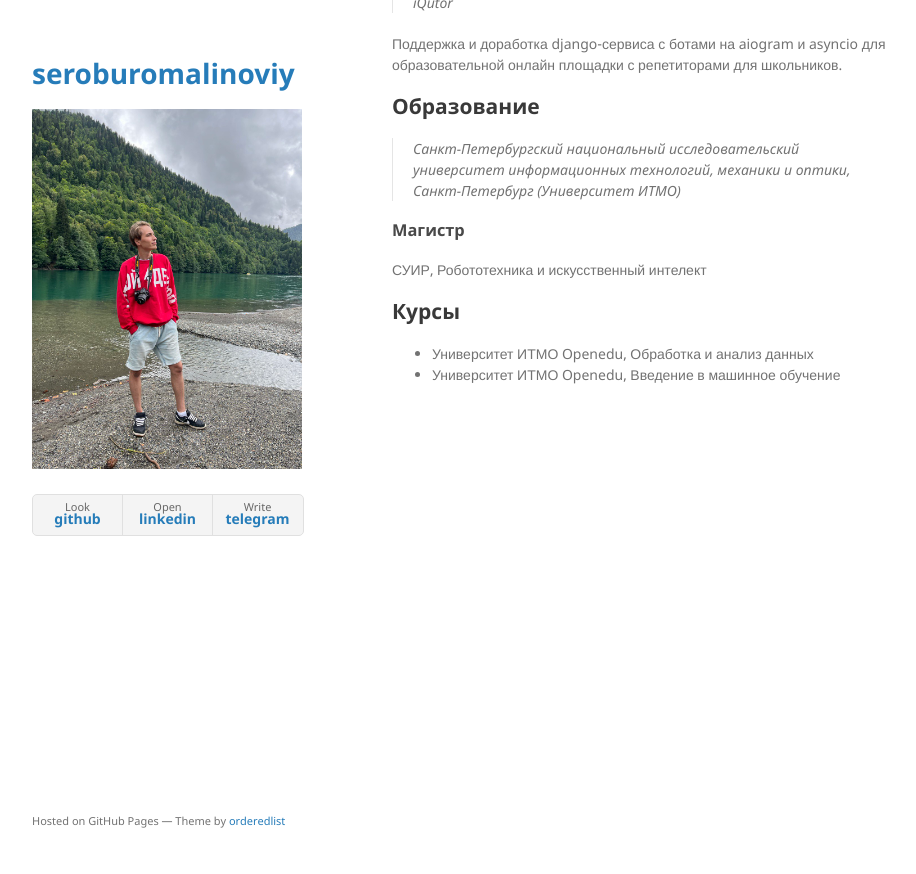
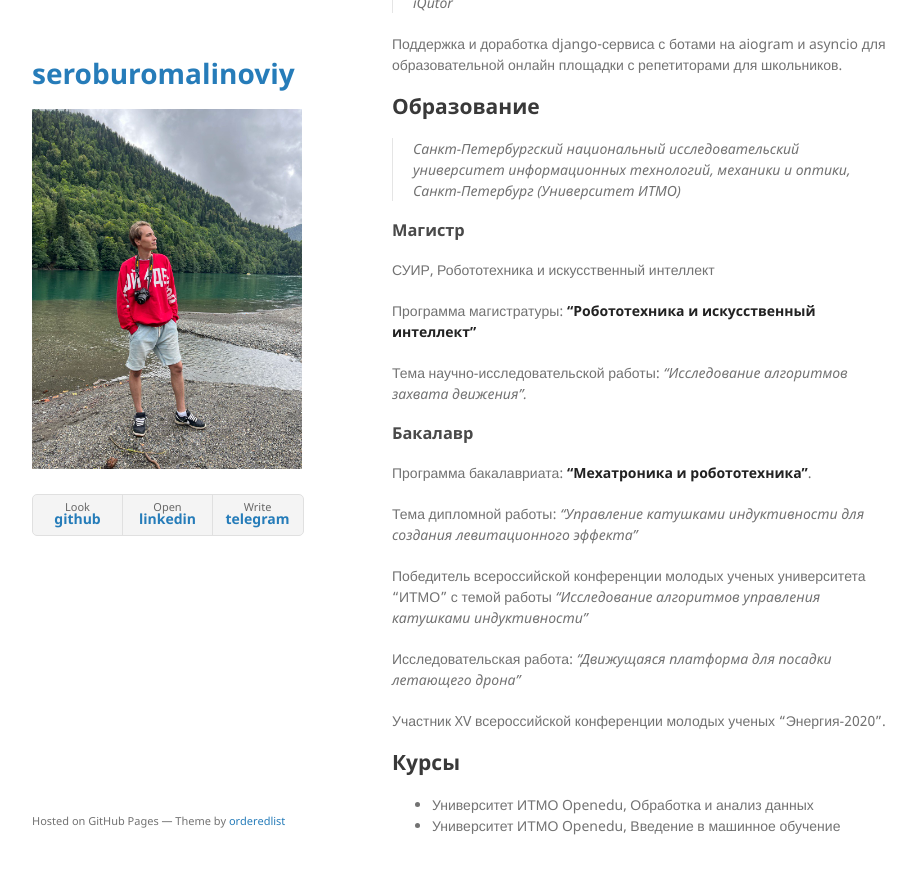
Before and after one commit to seroburomalinoviy/seroburomalinoviy.github.io, a Jekyll site: the page built from index.md, in a window 1280 px wide and 900 px high, scrolled down 1141 px. Shown: the top 874 px of the window, without its empty margins (178-1094 px from the left). Built offline with Jekyll 4.4.1, drawn with Linux system fonts in a browser that asks for light colours; the repository's description, which GitHub fills in, is left out; our own code applies the rules of GitHub Pages for plain Markdown files.

Commit message:
upd CV content

```diff
--- a/index.md
+++ b/index.md
@@ -56,7 +56,23 @@ _(декабрь 2022 — по наст. время)_
 
 ### Магистр
 
-СУИР, Робототехника и искусственный интелект
+СУИР, Робототехника и искусственный интеллект
+
+Программа магистратуры: **"Робототехника и искусственный интеллект"**
+
+Тема научно‐исследовательской работы: _"Исследование алгоритмов захвата движения"._
+
+### Бакалавр
+
+Программа бакалавриата: **"Мехатроника и робототехника"**.
+
+Тема дипломной работы: _"Управление катушками индуктивности для создания левитационного эффекта"_
+
+Победитель всероссийской конференции молодых ученых университета "ИТМО" с темой работы _"Исследование алгоритмов управления катушками индуктивности"_
+
+Исследовательская работа: _"Движущаяся платформа для посадки летающего дрона"_
+
+Участник XV всероссийской конференции молодых ученых "Энергия‐2020".
 
 ## Курсы
 
```
